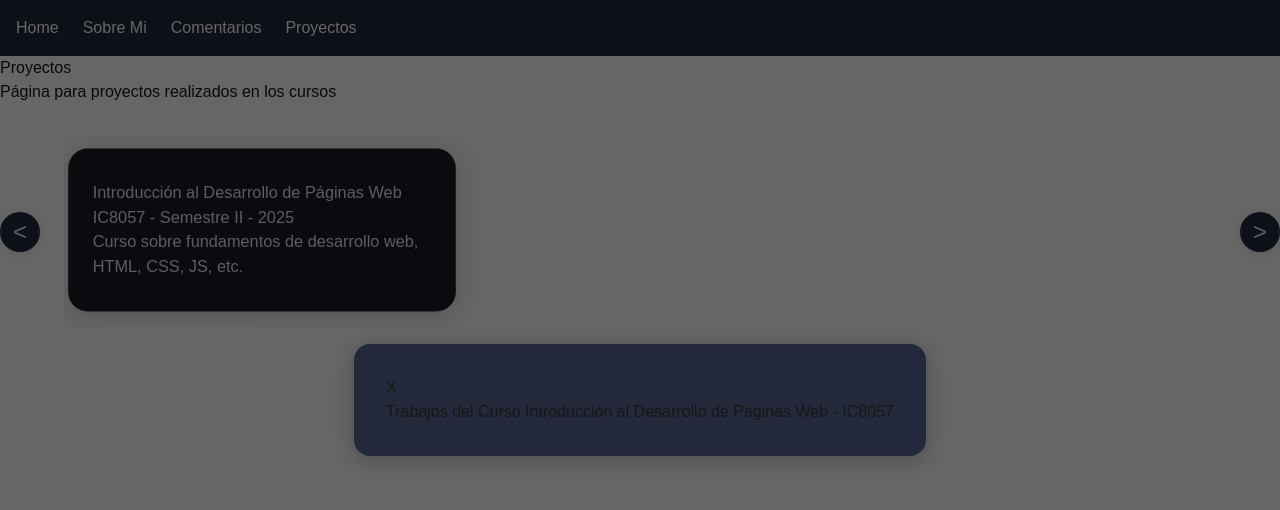
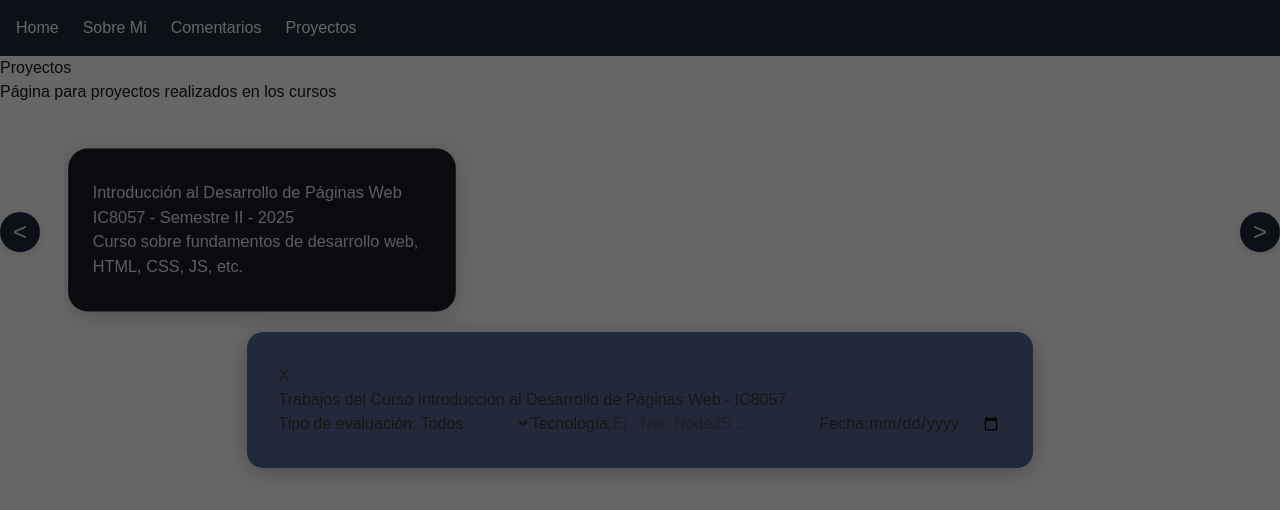
Before and after one commit to Seraf1n0/Front-Portfolio, a Next.js app: page /projects in a window 1280 px wide. Both pictures are taken after a click on the button 262 px from the left and 232 px from the top of the page. Shown: the top 510 px of the page. Built offline with nearby package versions, Linux system fonts and the light colour scheme.

Commit message:
Se crea componente FiltrosTrabajos para el filtrado por cada curso. Pendiente de css para color de texto, etc.

```diff
--- a/src/app/projects/page.tsx
+++ b/src/app/projects/page.tsx
@@ -1,6 +1,7 @@
 "use client";
 import "../../styles/projects.css";
 import React, {useState} from "react";
+import FiltrosTrabajos from "@/components/FiltrosTrabajo";
 import ModalTrabajos from "@/components/ModalTrabajos";
 import Carousel from "@/components/Carousel";
 import CardCurso from "@/components/CardCurso";
@@ -28,6 +29,9 @@ export default function ProjectsPage() {
       </Carousel>
       <ModalTrabajos open={!!cursoSeleccionado} onClose={() => setCursoSeleccionado(null)}>
         <h2>Trabajos del Curso {cursoSeleccionado?.nombre} - {cursoSeleccionado?.codigo}</h2>
+        <section className="filtros-section">
+          <FiltrosTrabajos />
+        </section>
         <section className="trabajos-list">
 
         </section>
--- /dev/null
+++ b/src/components/FiltrosTrabajo.tsx
@@ -0,0 +1,31 @@
+import React from "react";
+import "../styles/components.css";
+
+export default function FiltrosTrabajos() {
+  return (
+    <section className="filtros-trabajos">
+      <form>
+        <label>
+          Tipo de evaluación:
+          <select>
+            <option value="">Todos</option>
+            <option value="laboratorio">Laboratorio</option>
+            <option value="tarea">Tarea</option>
+            <option value="proyecto">Proyecto</option>
+            <option value="investigacion">Investigación</option>
+            <option value="examen">Examen</option>
+            <option value="otro">Otro</option>
+          </select>
+        </label>
+        <label>
+          Tecnología:
+          <input type="text" placeholder="Ej: .Net, NodeJS..." />
+        </label>
+        <label>
+          Fecha:
+          <input type="date" />
+        </label>
+      </form>
+    </section>
+  );
+}
```
